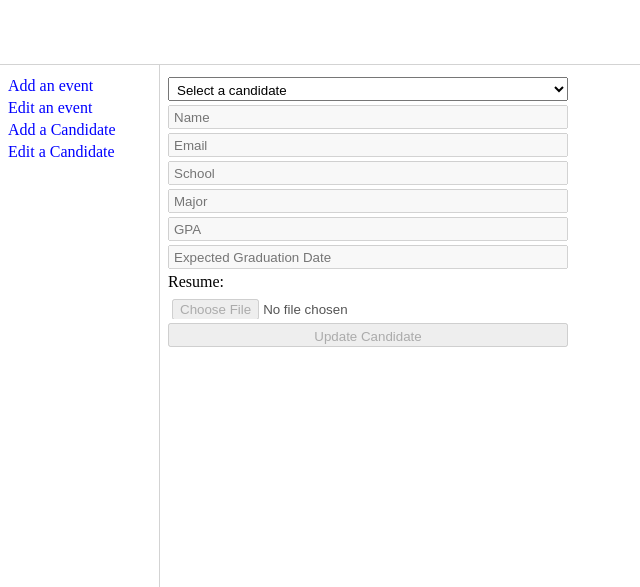
After one commit to aarya123/WestMonroe14, a PHP site: page /editCandidate.php in a window 1280 px wide. The commit adds this page. Shown: the top 587 px of the page, without its empty margins (0-640 px from the left). Run offline with PHP 8.4, Linux system fonts and the light colour scheme; data that the repository does not hold is empty.

Commit message:
add edit candidate functionality

```diff
--- a/allnames.php
+++ b/allnames.php
@@ -2,9 +2,7 @@
 	include_once("db.php");
 	try {
 		$db = new PDO(DB_CONN_STR, DB_USER, DB_PASSWORD);
-		$sql_stmt = <<<'EOT'
-SELECT `name` from `Candidate`
-EOT;
+		$sql_stmt = "SELECT name, id FROM Candidate";
 		$stmt = $db->prepare($sql_stmt);
 		$stmt->execute();
 		if($stmt->errorCode() != 0) {
@@ -14,7 +12,8 @@ EOT;
 		$users = $stmt->fetchAll();
 		foreach ($users as $user) {
 			$name = $user['name'];
-			echo "<option value='$name'></option>";
+			$id = $user['id'];
+			echo "<option value='$id' label='$name'></option>";
 		}
 	}
 	catch(PDOException $e) {
--- /dev/null
+++ b/editCandidate.php
@@ -0,0 +1,43 @@
+<?php include('header.php') ?>
+<select id="selectCandidate" onchange="updateCandidate(this.value);">
+	<option disabled selected>Select a candidate</option>
+	<?php include("allnames.php"); ?>
+</select>
+
+<form disabled id="create_candidate" method="POST" action="edit_candidate2.php">
+	<input type="hidden" id="id" name="id">
+	<input disabled placeholder="Name" id="name" type="text" name="name">
+	<input disabled placeholder="Email" id="email" type="email" name="email">
+	<input disabled placeholder="School" id="school" type="text" name="school">
+	<input disabled placeholder="Major" id="major" type="text" name="major">
+	<input disabled placeholder="GPA" id="gpa" type="number" name="gpa">
+	<input disabled placeholder="Expected Graduation Date" id="grad_date" type="date" name="grad_date">
+	<label for="resume">Resume:</label>
+	<input disabled id="resume" type="file" accept=".pdf" name="resume">
+	<input disabled type="submit" value="Update Candidate">
+</form>
+
+
+<script>
+	function updateCandidate(id) {
+		document.getElementById('selectCandidate').disabled = true;
+		var req = new XMLHttpRequest();
+		req.onload = function() {
+			document.getElementById('id').value = id;
+			var candidate = JSON.parse(req.responseText);
+			for(var name in candidate) {
+				document.getElementById(name).setAttribute("value", candidate[name].split(" ")[0]);
+			}
+			var formInputs = document.querySelectorAll('#create_candidate input');
+			for (var i = 0; i < formInputs.length; i++) {
+				formInputs[i].removeAttribute('disabled');
+			}
+		}
+
+		req.open('post', 'get_candidate.php', true);
+		req.setRequestHeader('Content-type', 'application/x-www-form-urlencoded');
+		req.send('id=' + encodeURIComponent(id));
+	}
+</script>
+
+<?php include('footer.php') ?>
--- a/header.php
+++ b/header.php
@@ -8,7 +8,9 @@
 	<header>
 	</header>
 	<nav>
-		<a href="createEvent.php">Create an event</a>
+		<a href="createEvent.php">Add an event</a>
+		<a href="editEvent.php">Edit an event</a>
 		<a href="createCandidate.php">Add a Candidate</a>
+		<a href="editCandidate.php">Edit a Candidate</a>
 	</nav>
 	<main>
--- a/style.css
+++ b/style.css
@@ -26,7 +26,7 @@ main {
 body {
 	margin: 0;
 }
-input {
+input, select {
 	width: 100%;
 	display: block;
 	margin: .25rem 0;
```
Also changed, not shown: editCandidate.html (deleted, +0 -39 lines), editEvent.php (added, +40 -0 lines), index.php (+1 -6 lines).
